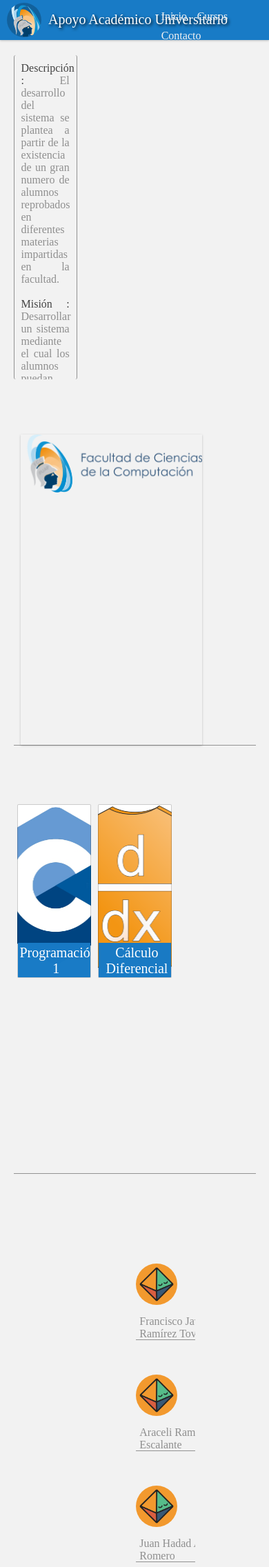
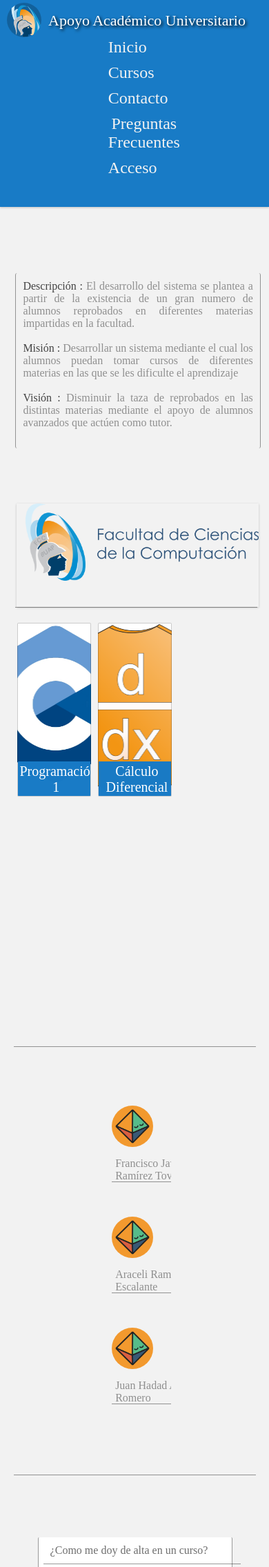
Before and after one commit to naujraliuga/APWE, a PHP site: page / in a window 390 px wide. Shown: the top 2272 px of the page at 69% size. Run offline with PHP 8.4, Linux system fonts and the light colour scheme.

Commit message:
Diseño Responsivo Primera Prueba

```diff
--- a/css/style_main.css
+++ b/css/style_main.css
@@ -18,13 +18,14 @@ body{
 	z-index: 1;
 }
 
+
 #header{
 
 	width: 100%;
 	height: 58px;
 	background-color: #187BC6;
 	box-shadow: 0px 1px 3px 0px rgba(0,0,0,0.21);
-	position: fixed;
+
 	overflow: hidden;
 	z-index: 2;
 }
@@ -34,10 +35,8 @@ body{
 	width: 40%;
 	height: 100%;
 	padding: 10px;
+	background-color: transparent;
 	text-align: center;
-	background-color: transparent;
-	position: relative;
-	float: right;
 	z-index: 2;
 }
 
@@ -45,7 +44,7 @@ body{
 
 	list-style: none;
 	float: left;
-	margin-left: 3%;
+	margin-left: 5%;
 	padding: 5px;
 	color: #f2f2f2;
 }
@@ -66,7 +65,7 @@ body{
 	margin-left: 65px;
 	margin-top: 12px;
 	color: #fff;
-	font-size: 20px;
+	font-size: 22px;
 	text-shadow: black 0.1em 0.1em 0.2em;
 	z-index: 2;
 }
@@ -85,7 +84,18 @@ body{
 }
 
 
-#inicio, #cursos, #pf, #contacto, #acceso{
+#inicio{
+	width: 90%;
+	height: auto;
+	margin-left: 5%;
+	background-color: transparent;
+	border-bottom: 1px solid rgba(0,0,0,0.4);
+	position: relative;
+	float: left;
+	z-index: 1;
+}
+
+#cursos, #pf, #contacto, #acceso{
 
 	width: 90%;
 	min-height: 620px;
@@ -114,7 +124,7 @@ body{
 	width: 75%;
 	height: 450px;
 	margin-top: 80px;
-	margin-left: 10px;
+	margin-left: 15px;
 	box-shadow: 0px 1px 3px 0px rgba(0,0,0,0.21);
 	background-color: transparent;
 	background-image: url(../img/fcc.png);
@@ -125,7 +135,7 @@ body{
 }
 .containerInfo{
 
-    width: 20%;
+    width: 30%;
     height: auto;
     max-height: 450px;
     overflow-y: auto;
@@ -496,7 +506,7 @@ body{
 	width: 40%;
 	height: auto;
 	padding: 10px;
-	margin-left: 30%;
+	margin-left: 0%;
 	margin-top: 150px;
 	position: fixed;
 	float: left;
@@ -549,10 +559,85 @@ body{
 	margin-bottom: 10%;
 	float: left;
 	overflow: hidden;
-
 }
 
 .black{
 
 	color: #424242;
 }
+
+@media(min-width: 1081px){
+	#ContaIn{
+		width: 20%;
+
+	}
+	#menu{
+		width: 50%;
+		margin-left: 40em;
+		font-size: 1.3em;
+	}
+}
+
+@media(max-width: 1510px){
+	#header{
+		height: 80px;
+	}
+	#menu{
+		font-size: 1.3em;
+		margin-left: 20em;
+	}
+
+    #containerImg{
+		width: 60%;
+
+	}
+
+}
+
+@media(max-width: 800px){
+	#menu{
+		font-size: 1.3em;
+		margin-left: 18em;
+	}
+    #containerImg{
+		width: 50%;
+
+	}
+
+}
+
+@media(max-width: 730px){
+	#header{
+		height: 300px;
+	}
+	#menu {
+		width: 30%;
+		padding: 50px;
+	    margin-left: 4em;
+	    font-size: 1.5em;
+	}
+	#ContaIn{
+		width: 95%;
+	}
+	#inicio{
+		margin: 1em;
+		margin-left: 1.4em;
+
+	}
+	#containerImg{
+		width: 100%;
+		height:150px;
+		margin-left:0.1em;
+	}
+	#containerContactos{
+		margin-left: 15%;
+		margin-top: 35px;
+	}
+	#containerAcceso{
+		width: 300px;
+		margin-left: 2em;
+	}
+	#containerCursos{
+		margin-top: 1px;
+	}
+}
--- a/index.php
+++ b/index.php
@@ -25,7 +25,7 @@
 
         <section id="inicio">
 
-        	<div class="containerInfo">
+        	<div id="ContaIn"class="containerInfo">
 
             <p><span class="black">Descripci&oacute;n :</span> El desarrollo del sistema se plantea a partir de la existencia de un gran numero de alumnos reprobados en diferentes materias impartidas en la facultad.
             </p><br>
```
